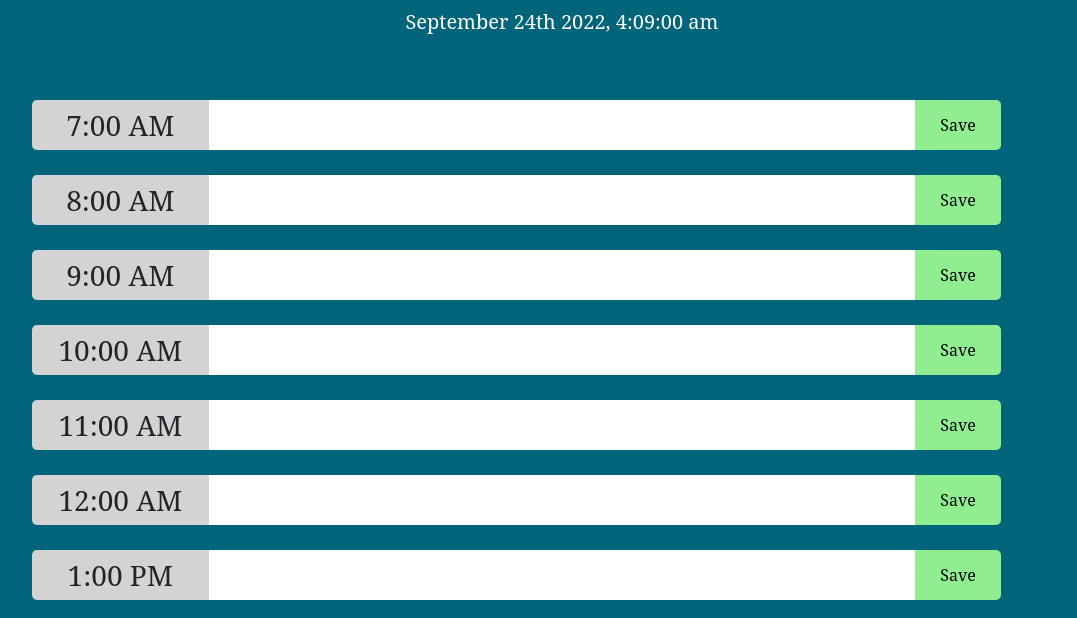
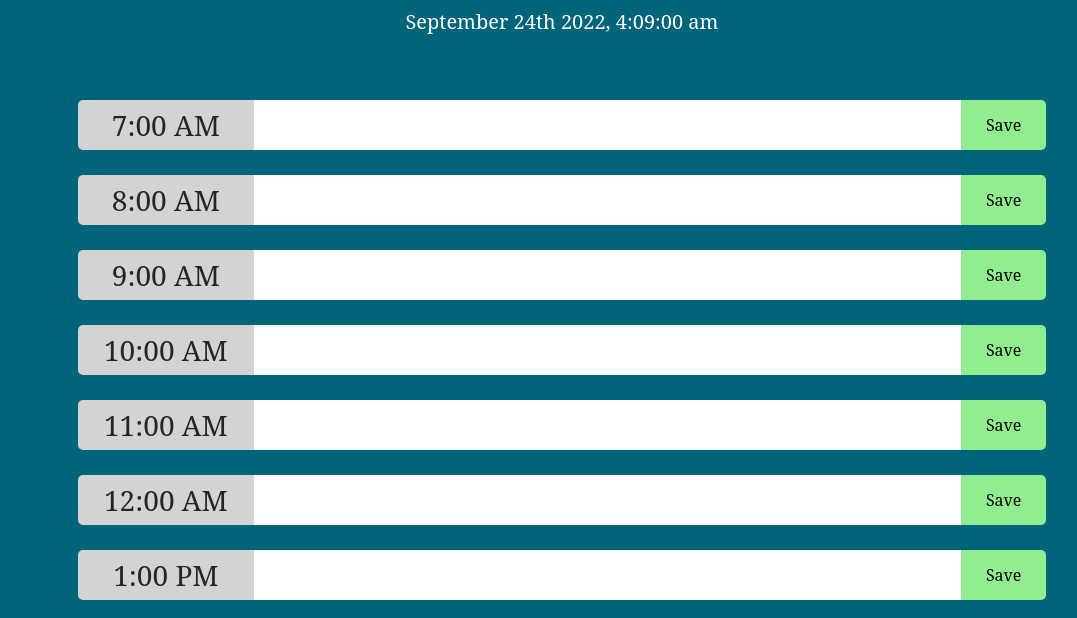
Before and after one commit to dorntrevor7/Work-Schedule, a plain HTML site: page index.html in a window 1280 px wide. Shown: the part 182-800 px from the top of the page, without its empty margins (78-1155 px from the left). Drawn offline with nearby package versions, Linux system fonts and the light colour scheme.

Commit message:
Readme updated

```diff
--- a/assets/css/style.css
+++ b/assets/css/style.css
@@ -99,3 +99,7 @@ input {
   border-radius: 0;
   border: none;
 }
+
+section {
+  justify-content: center;
+}
```
Also changed, not shown: assets/images/scWS.png (added), 1 other file.
